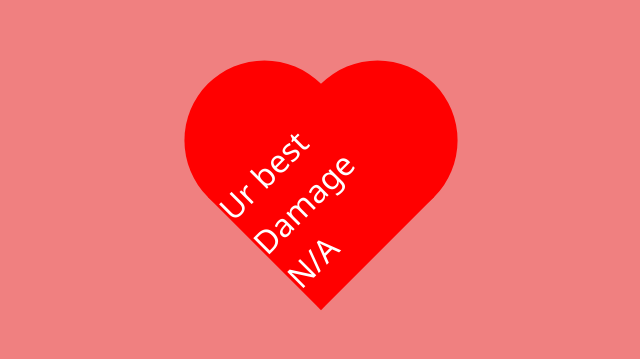
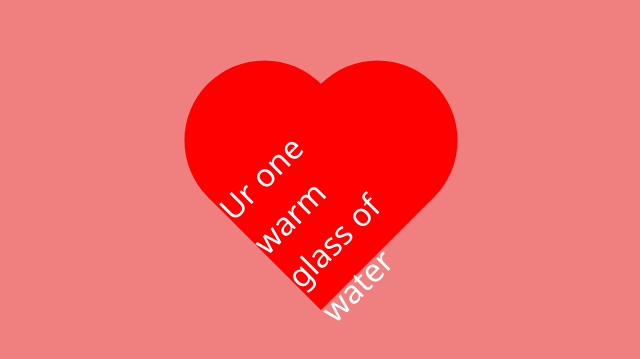
Before and after one commit to ifTrueFall/FallFever, a plain HTML site: page index.html in a window 1280 px wide. Shown: the part 203-562 px from the top of the page, without its empty margins (319-959 px from the left). Drawn offline with nearby package versions, Linux system fonts and the light colour scheme.

Commit message:
Update index.html
Changed text for more environmental balance

```diff
--- a/index.html
+++ b/index.html
@@ -11,7 +11,7 @@
         <div style="background: red; position: relative; height: 200px; width: 200px; transform: rotate(-45deg) scale(0.8); animation: pulse 2s linear infinite;">
             <div style="background: inherit; border-radius: 50%; content: ''; position: absolute; top: -50%; left: 0; height: 200px; width: 200px;"></div>
             <div style="background: inherit; border-radius: 50%; content: ''; position: absolute; top: 0; right: -50%; height: 200px; width: 200px;"></div>
-            <div style="position: absolute; top: 1/2; left: 1/2; transform: translate(1, 1); color: white; font-size: 40px;">Ur best Damage N/A</div>
+            <div style="position: absolute; top: 1/2; left: 1/2; transform: translate(1, 1); color: white; font-size: 40px;">Ur one warm glass of water</div>
         </div>
     </div>
             <script>
```
